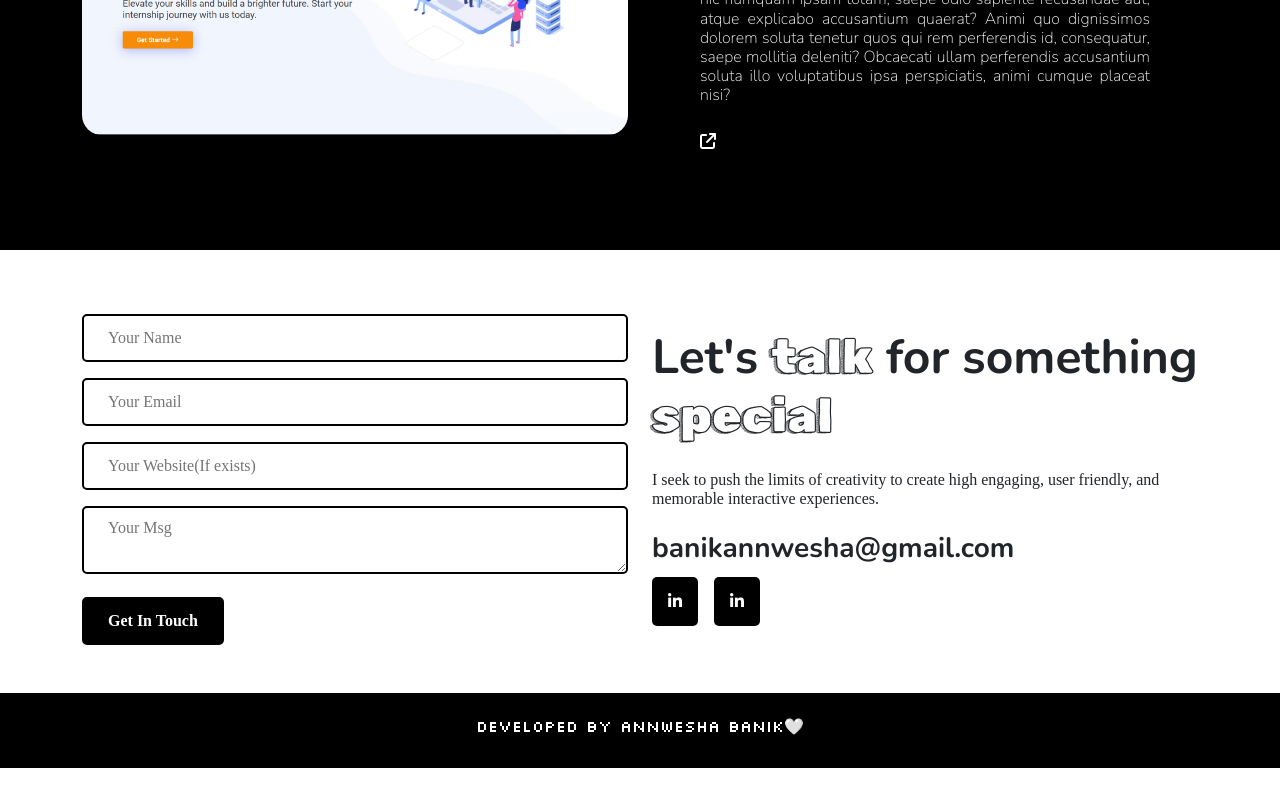
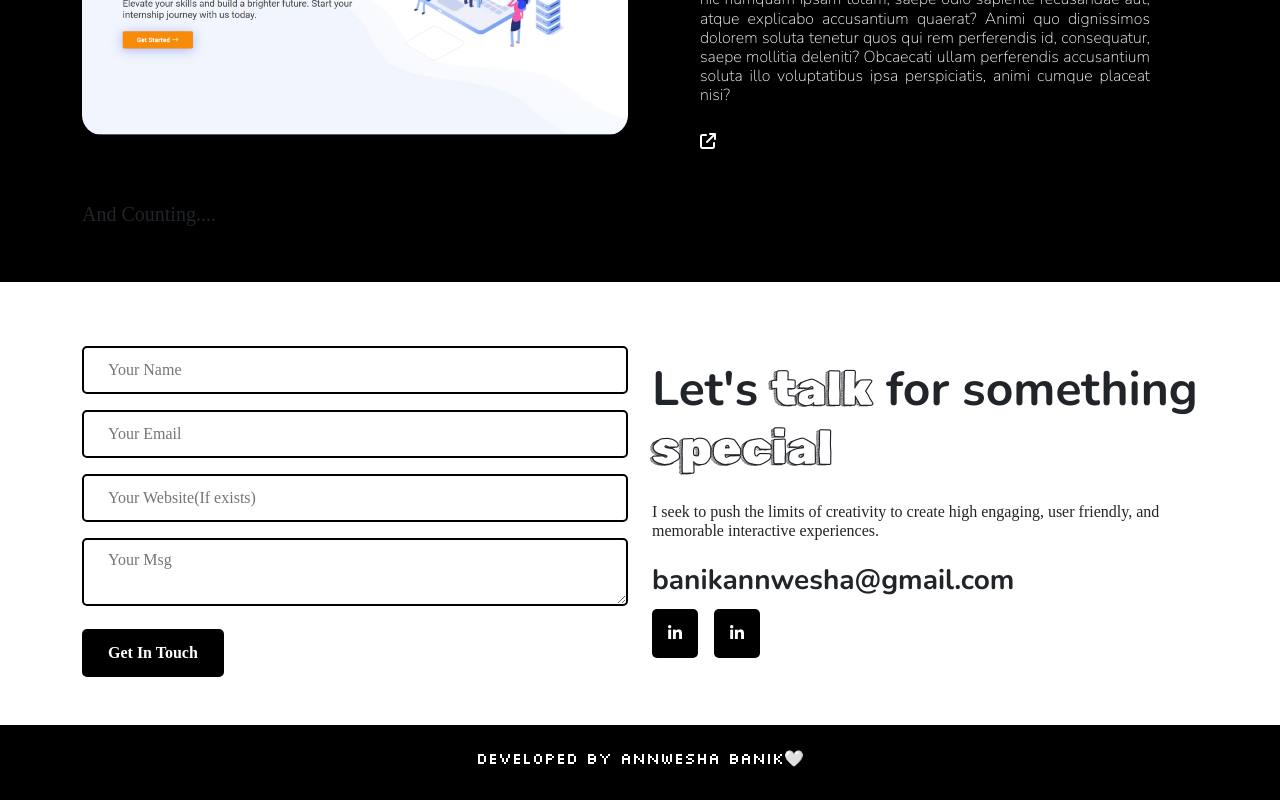
Before and after one commit to Aniiiiiiiiiii/Portolfio, a React (Vite) app: page / in a window 1280 px wide. Shown: the part 5001-5801 px from the top of the page. Before the commit the page ends 5769 px from the top, so only its background shows below. Built offline with nearby package versions, Linux system fonts and the light colour scheme; a web font is replaced by a local one.

Commit message:
Update Project.jsx
fixed

```diff
--- a/src/components/Project.jsx
+++ b/src/components/Project.jsx
@@ -85,6 +85,9 @@ export default function Project(){
                         </div>
                     </div>
                 </div>
+                <div>
+                    <h5>And Counting....</h5>
+                </div>
             </div>
         </section>
         </>
```
